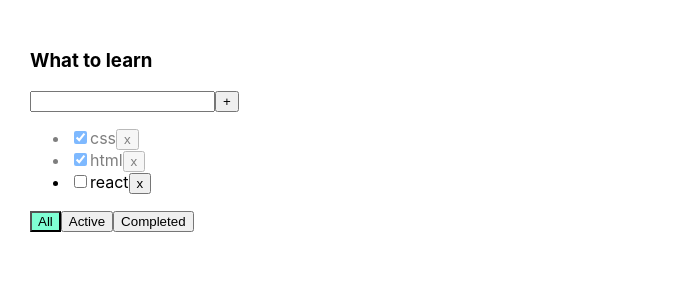
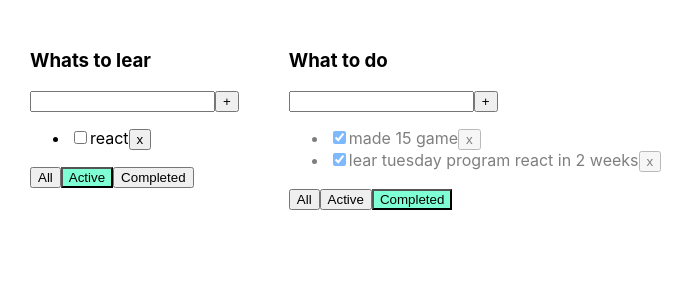
Before and after one commit to maximLomako/ReactToDoList, a React (Create React App) app: page / in a window 1280 px wide. Shown: the top 300 px of the page, without its empty margins (0-694 px from the left). Built offline with nearby package versions, Linux system fonts and the light colour scheme.

Commit message:
feat: add 2nd todolist

```diff
--- a/src/App.tsx
+++ b/src/App.tsx
@@ -5,61 +5,95 @@ import {v1} from 'uuid';
 
 
 export type FilterValuesType = 'all' | 'completed' | 'active';
+export type TodoListType = {
+  id: string
+  title: string
+  filter: 'all' | 'completed' | 'active'
+}
 
 function App() {
-  let [tasks, setTasks] = useState<Array<TaskType>>([
-    {id: v1(), title: 'css', isDone: true},
-    {id: v1(), title: 'html', isDone: true},
-    {id: v1(), title: 'react', isDone: false}
-  ]);
-  let [filter, setFilter] = useState<FilterValuesType>('all');
-
-
-  function addTask(title: string) {
-    let newTask = {id: v1(), title: title, isDone: false};
-    let newTasks = [newTask, ...tasks];
-    setTasks(newTasks);
+  function addTask(title: string, todolistId: string) {
+    let task = {id: v1(), title: title, isDone: false};
+    let tasks = tasksObj[todolistId];
+    let newTasks = [task, ...tasks];
+    tasksObj[todolistId] = newTasks;
+    setTasks({...tasksObj});
   }
 
-
-  function removeTask(id: string) {
-    let filteredTasks = tasks.filter(t => t.id !== id)
-    setTasks(filteredTasks);
+  function removeTask(id: string, todolistId: string) {
+    let tasks = tasksObj[todolistId];
+    let filteredTasks = tasks.filter(t => t.id !== id);
+    tasksObj[todolistId] = filteredTasks;
+    setTasks({...tasksObj});
   }
 
-  function changeFilter(value: FilterValuesType) {
-    setFilter(value);
+  function changeFilter(value: FilterValuesType, todolistId: string) {
+    let todolist = todolists.find(tl => tl.id === todolistId);
+    if (todolist) {
+      todolist.filter = value;
+      setTodolists([...todolists]);
+    }
   }
 
-  function changeStatus(taskId: string, isDone: boolean) {
+  function changeStatus(taskId: string, isDone: boolean, todolistId: string) {
+    let tasks = tasksObj[todolistId];
     let task = tasks.find(t => t.id === taskId)
     if (task) {
       task.isDone = isDone
     }
-    setTasks([...tasks]);
+    setTasks({...tasksObj});
   }
 
-  let tasksForTodolist = tasks;
-  if (filter === 'completed') {
-    tasksForTodolist = tasks.filter(t => t.isDone === true)
-  }
+  let todolistId1 = v1();
+  let todolistId2 = v1();
 
-  if (filter === 'active') {
-    tasksForTodolist = tasks.filter(t => t.isDone === false)
-  }
+  let [todolists, setTodolists] = useState<Array<TodoListType>>([
+    {id: todolistId1, title: 'Whats to lear', filter: 'active'},
+    {id: todolistId2, title: 'What to do', filter: 'completed'}
+  ]);
+
+  let [tasksObj, setTasks] = useState({
+    [todolistId1]: [
+      {id: v1(), title: 'css', isDone: true},
+      {id: v1(), title: 'html', isDone: true},
+      {id: v1(), title: 'react', isDone: false}
+    ],
+    [todolistId2]: [
+      {id: v1(), title: 'made 15 game', isDone: true},
+      {id: v1(), title: 'lear tuesday program react in 2 weeks', isDone: true},
+    ],
+
+  })
 
 
   return (
+
     <div className='App'>
-      <Todolist title='What to learn'
-                tasks={tasksForTodolist}
-                addTask={addTask}
-                removeTask={removeTask}
-                changeTaskStatus={changeStatus}
-                changeFilter={changeFilter}
-                filter={filter}
+      {
+        todolists.map(tl => {
+          let tasksForTodolist = tasksObj[tl.id];
 
-      />
+          if (tl.filter === 'completed') {
+            tasksForTodolist = tasksForTodolist.filter(t => t.isDone === true)
+          }
+
+          if (tl.filter === 'active') {
+            tasksForTodolist = tasksForTodolist.filter(t => t.isDone === false)
+          }
+
+          return <Todolist key={tl.id}
+                           id={tl.id}
+                           title={tl.title}
+                           tasks={tasksForTodolist}
+                           addTask={addTask}
+                           removeTask={removeTask}
+                           changeTaskStatus={changeStatus}
+                           changeFilter={changeFilter}
+                           filter={tl.filter}
+          />
+        })
+      }
+
     </div>
   );
 }
--- a/src/Todolist.tsx
+++ b/src/Todolist.tsx
@@ -10,13 +10,14 @@ export type TaskType = {
 
 
 type TodolistPropsType = {
+  id: string
   title: string
   filter: FilterValuesType
   tasks: Array<TaskType>
-  addTask: (title: string) => void
-  removeTask: (id: string) => void
-  changeFilter: (value: FilterValuesType) => void
-  changeTaskStatus: (taskId: string, isDone: boolean) => void
+  addTask: (title: string, todolistId: string) => void
+  removeTask: (id: string, todolistId: string) => void
+  changeFilter: (value: FilterValuesType, todolistId: string) => void
+  changeTaskStatus: (taskId: string, isDone: boolean, todolistId: string) => void
 }
 
 export function Todolist(props: TodolistPropsType) {
@@ -30,13 +31,13 @@ export function Todolist(props: TodolistPropsType) {
   const onKeyChangeHandler = (e: KeyboardEvent<HTMLInputElement>) => {
     setError(null)
     if (e.ctrlKey === true && e.key === 'Enter' && newTaskTitle.trim() !== '') {
-      props.addTask(newTaskTitle.trim())
+      props.addTask(newTaskTitle.trim(), props.id)
       setNewTaskTitle('')
     }
   }
   const addTask = () => {
     if (newTaskTitle.trim() !== '') {
-      props.addTask(newTaskTitle)
+      props.addTask(newTaskTitle, props.id)
       setNewTaskTitle('')
       setError(null);
     } else {
@@ -44,9 +45,9 @@ export function Todolist(props: TodolistPropsType) {
     }
 
   }
-  const onAllClickHandler = () => props.changeFilter('all');
-  const onActiveClickHandler = () => props.changeFilter('active');
-  const onCompletedClickHandler = () => props.changeFilter('completed');
+  const onAllClickHandler = () => props.changeFilter('all', props.id);
+  const onActiveClickHandler = () => props.changeFilter('active', props.id);
+  const onCompletedClickHandler = () => props.changeFilter('completed', props.id);
   return (
     <div>
       <h3>{props.title}</h3>
@@ -65,10 +66,10 @@ export function Todolist(props: TodolistPropsType) {
           props.tasks.map(t => {
 
               const onRemoveHandler = () => {
-                props.removeTask(t.id)
+                props.removeTask(t.id, props.id)
               }
               const onChangeHandler = (e: ChangeEvent<HTMLInputElement>) => {
-                props.changeTaskStatus(t.id, e.currentTarget.checked)
+                props.changeTaskStatus(t.id, e.currentTarget.checked, props.id)
               }
 
               return <li key={t.id}
```
Also changed, not shown: package.json (+7 -2 lines), 2 other files (tests, documents, lock files or other folders).
